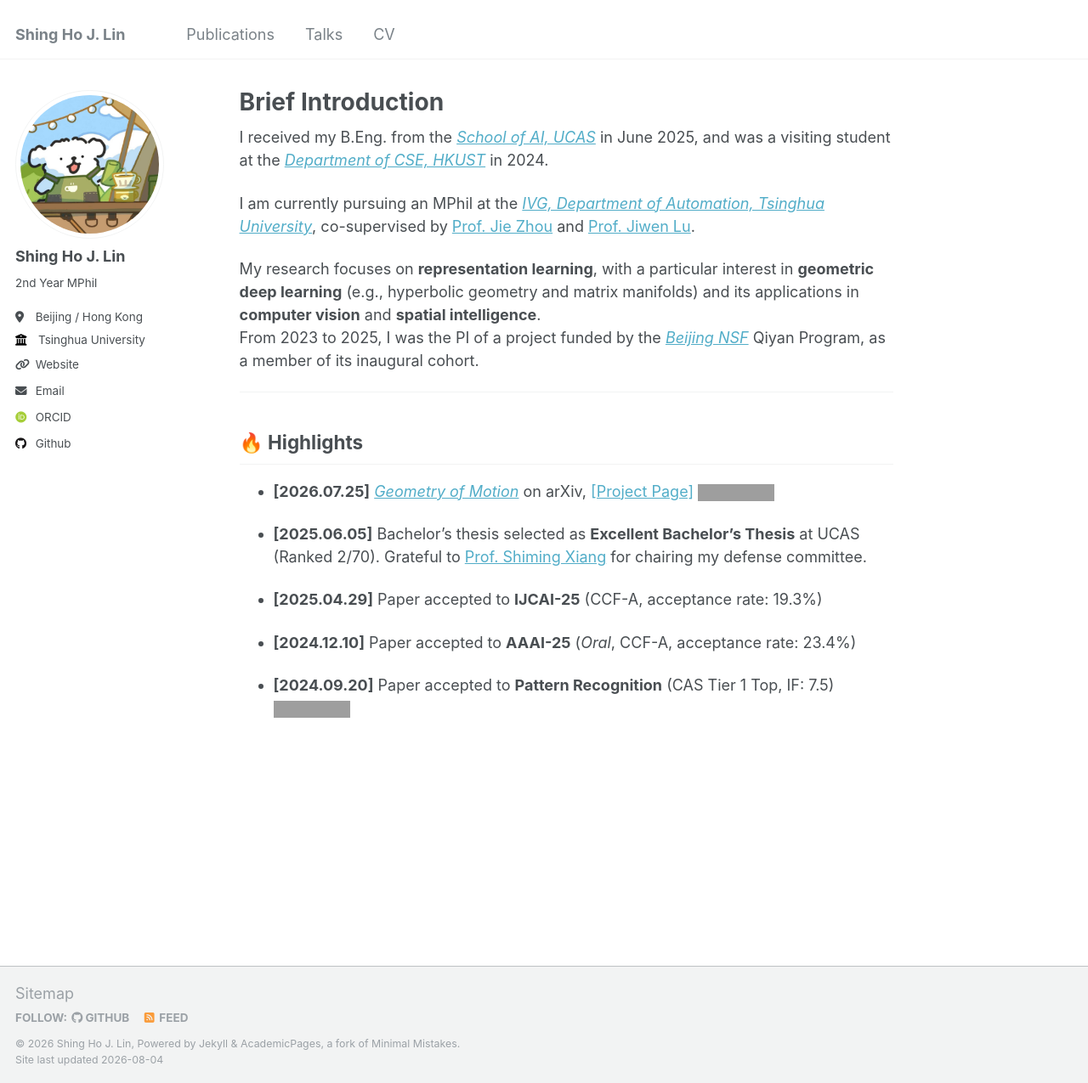
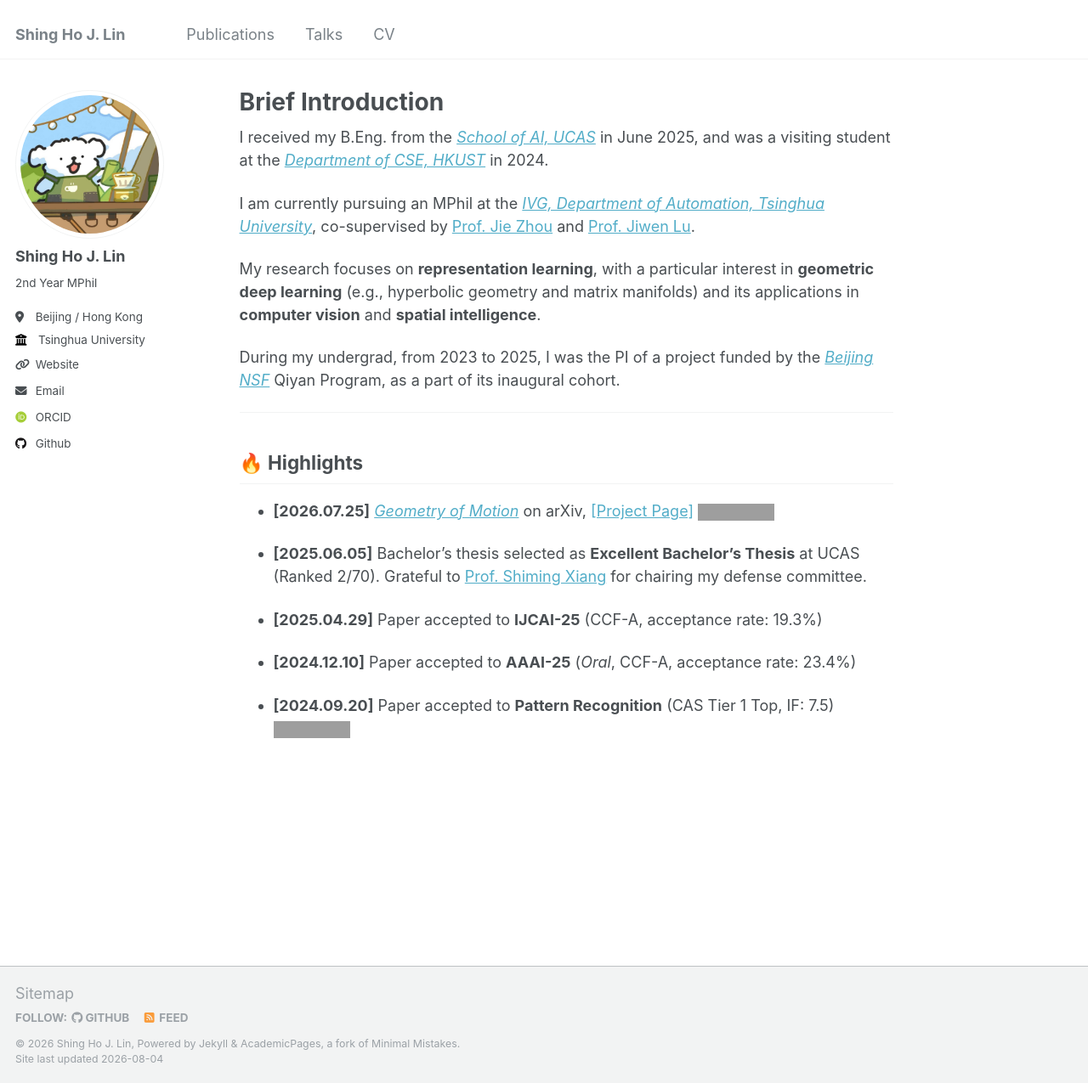
Before and after one commit to shjlin/shjlin.github.io, a Jekyll site: the page built from _pages/about.md, in a window 1280 px wide and 1275 px high. Shown: the whole window at 85% size. Built offline with Jekyll 4.4.1, drawn with Linux system fonts in a browser that asks for light colours; some web fonts are replaced; grey boxes are pictures that could not be loaded.

Commit message:
Homepage

```diff
--- a/_pages/about.md
+++ b/_pages/about.md
@@ -12,7 +12,8 @@ I received my B.Eng. from the [*School of AI, UCAS*](https://www.ucas.ac.cn) in
 I am currently pursuing an MPhil at the [*IVG, Department of Automation, Tsinghua University*](https://ivg.au.tsinghua.edu.cn/), co-supervised by [Prof. Jie Zhou](https://www.au.tsinghua.edu.cn/info/1084/1699.htm) and [Prof. Jiwen Lu](https://www.au.tsinghua.edu.cn/info/1096/2329.htm).
 
 My research focuses on **representation learning**, with a particular interest in **geometric deep learning** (e.g., hyperbolic geometry and matrix manifolds) and its applications in **computer vision** and **spatial intelligence**.
-From 2023 to 2025, I was the PI of a project funded by the [*Beijing NSF*](https://nsf.kw.beijing.gov.cn/bjnsfweb/) Qiyan Program, as a member of its inaugural cohort.
+
+During my undergrad, from 2023 to 2025, I was the PI of a project funded by the [*Beijing NSF*](https://nsf.kw.beijing.gov.cn/bjnsfweb/) Qiyan Program, as a part of its inaugural cohort.
 
 ---
 
```
